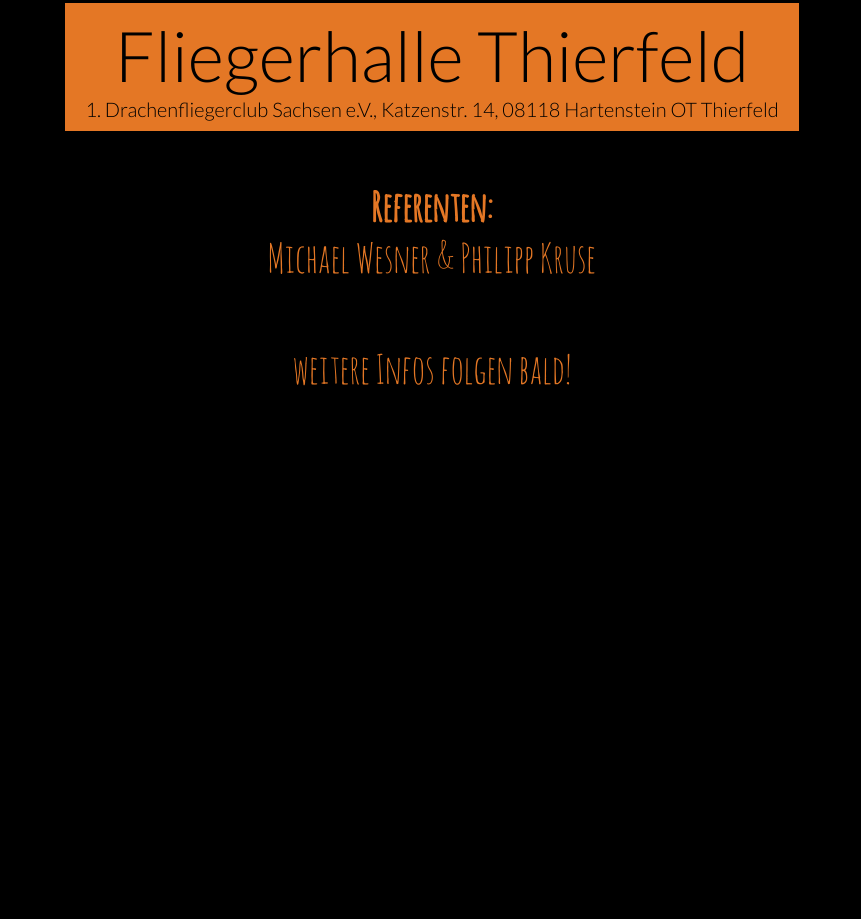
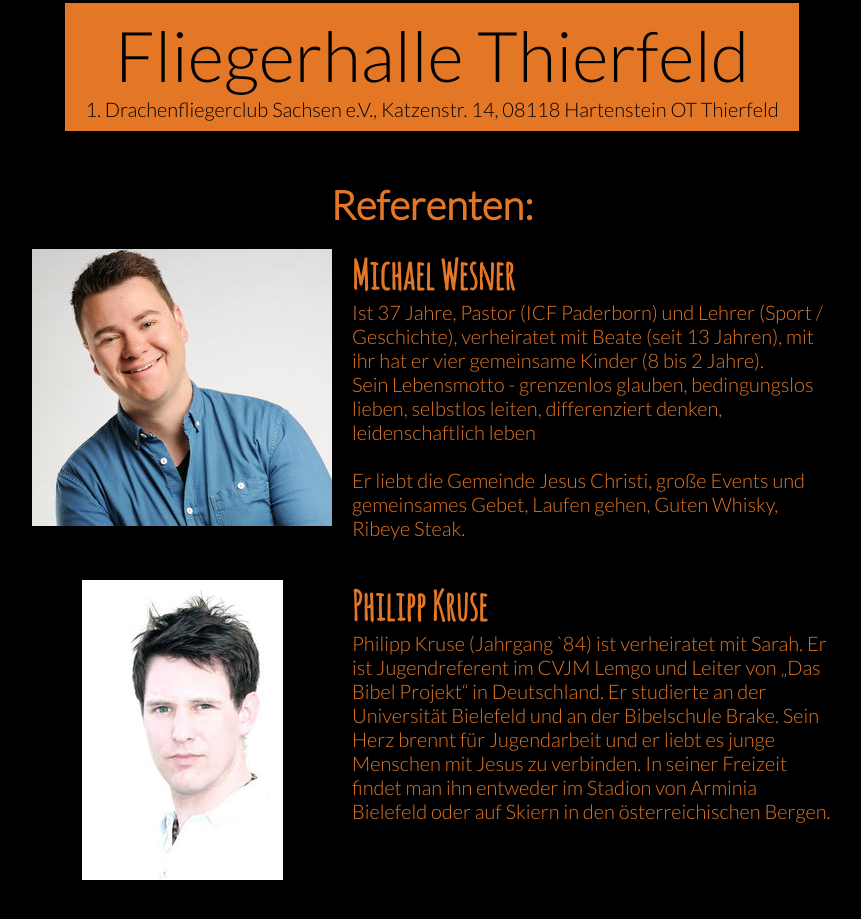
Before and after one commit to joconcepts/thierfelder-jugendtreffen.de, a plain HTML site: page index.html in a window 1280 px wide. Shown: the part 1172-2091 px from the top of the page, without its empty margins (208-1069 px from the left). Before the commit the page ends 1600 px from the top, so only its background shows below. Drawn offline with nearby package versions, Linux system fonts and the light colour scheme.

Commit message:
add referent with description and picture
Signed-off-by: joconcepts <jonas@jonas-keidel.de>

```diff
--- a/css/style.css
+++ b/css/style.css
@@ -78,6 +78,20 @@ div.section#infos div.text span.small {
 div.section#infos div.text.medium {
   font-size: 40px;
 }
-div.section#infos div.text.amatic {
+.text.amatic {
   font-family: 'amatic_scregular', sans-serif;
 }
+div.referent {
+  padding: 20px;
+  overflow: auto;
+  max-width: 800px;
+  margin: auto 0;
+}
+div.referent div.referent_left {
+  float: left;
+  width: 300px;
+}
+div.referent div.referent_right {
+  margin-left: 320px;
+  text-align: left;
+}
--- a/index.html
+++ b/index.html
@@ -43,12 +43,43 @@
       </span>
     </div>
     <br />
-    <div class="block text medium bg-black amatic">
+    <div class="block text medium bg-black">
       <b>Referenten:</b><br />
-      Michael Wesner & Philipp Kruse
+      <div class="referent">
+        <div class="referent_left">
+          <img src="img/referenten/kruse_kleiner.jpg" alt="Philipp Kruse" />
+        </div>
+        <div class="referent_right">
+          <b class="text amatic">Michael Wesner</b><br />
+          <span class="small">
+            Ist 37 Jahre, Pastor (ICF Paderborn) und Lehrer (Sport / Geschichte),
+            verheiratet mit Beate (seit 13 Jahren), mit ihr hat er vier gemeinsame
+            Kinder (8 bis 2 Jahre). <br/>
+            Sein Lebensmotto - grenzenlos glauben, bedingungslos lieben, selbstlos
+            leiten, differenziert denken, leidenschaftlich leben<br /><br />
+            Er liebt die Gemeinde Jesus Christi, große Events und gemeinsames Gebet, Laufen gehen, Guten Whisky, Ribeye Steak.
+          </span>
+        </div>
+      </div>
+      <div class="referent">
+        <div class="referent_left">
+          <img src="img/referenten/wesner_kleiner.jpg" alt="Philipp Kruse" />
+        </div>
+        <div class="referent_right">
+          <b class="text amatic">Philipp Kruse</b><br />
+          <span class="small">
+            Philipp Kruse (Jahrgang `84) ist verheiratet mit Sarah.
+            Er ist Jugendreferent im CVJM Lemgo und Leiter von „Das Bibel Projekt“ in Deutschland.
+            Er studierte an der Universität Bielefeld und an der Bibelschule Brake.
+            Sein Herz brennt für Jugendarbeit und er liebt es junge Menschen mit Jesus zu verbinden.
+            In seiner Freizeit findet man ihn entweder im Stadion von Arminia Bielefeld oder auf Skiern in den österreichischen Bergen.
+          </span>
+        </div>
+      </div>
     </div>
-    <br />
-    <div class="block text medium bg-black amatic">weitere Infos folgen bald!</div>
+  </div>
+  <br />
+  <div class="block text medium bg-black amatic">weitere Infos folgen bald!</div>
   </div>
 </body>
 </html>
```
Also changed, not shown: img/referenten/kruse.jpg (added), img/referenten/kruse_kleiner.jpg (added), img/referenten/wesner.jpg (added), img/referenten/wesner_kleiner.jpg (added).
